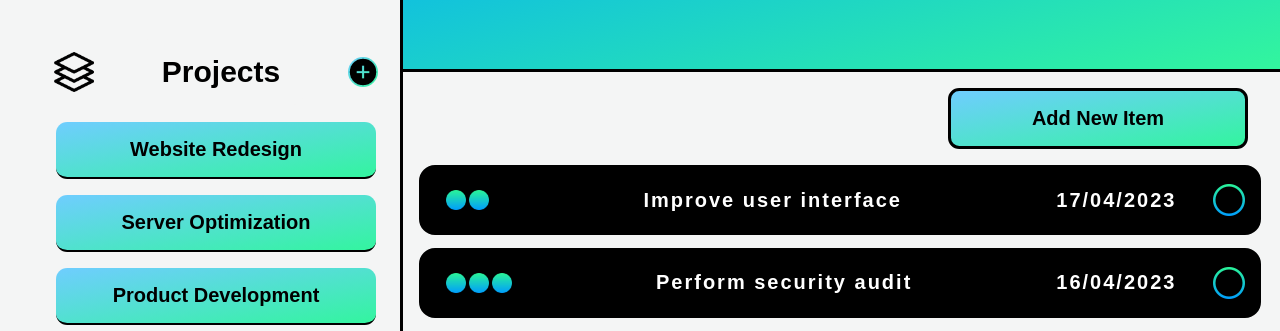
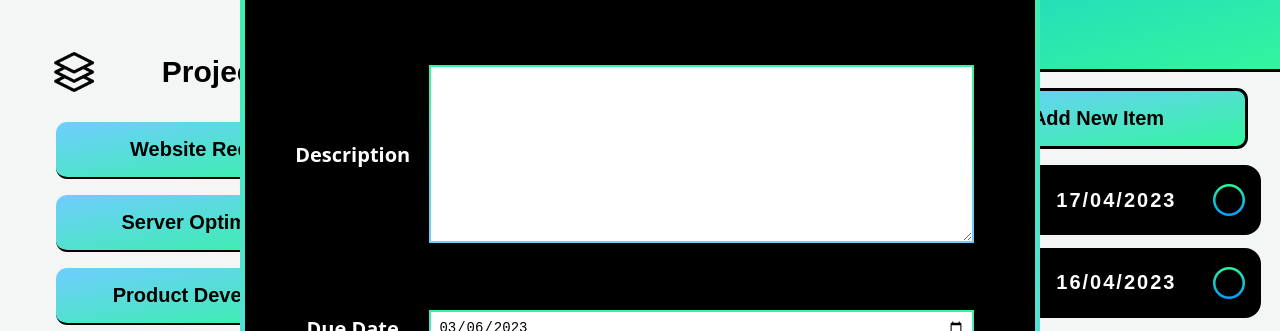
Before and after one commit to EnzyCue/todo-list, a plain HTML site: page index.html in a window 1280 px wide. Shown: the part 171-502 px from the top of the page. Drawn offline with Linux system fonts and the light colour scheme.

```diff
--- a/index.html
+++ b/index.html
@@ -34,7 +34,7 @@
 
 
 
-    <form class="newTodoForm" action="" style="visibility: hidden;">
+    <form class="newTodoForm" action="" style="visibility: visible;">
         <div class="formHeader">
             <h3>Add New Task Entry</h3>
             <button type="button" class="cancelButton">
```
